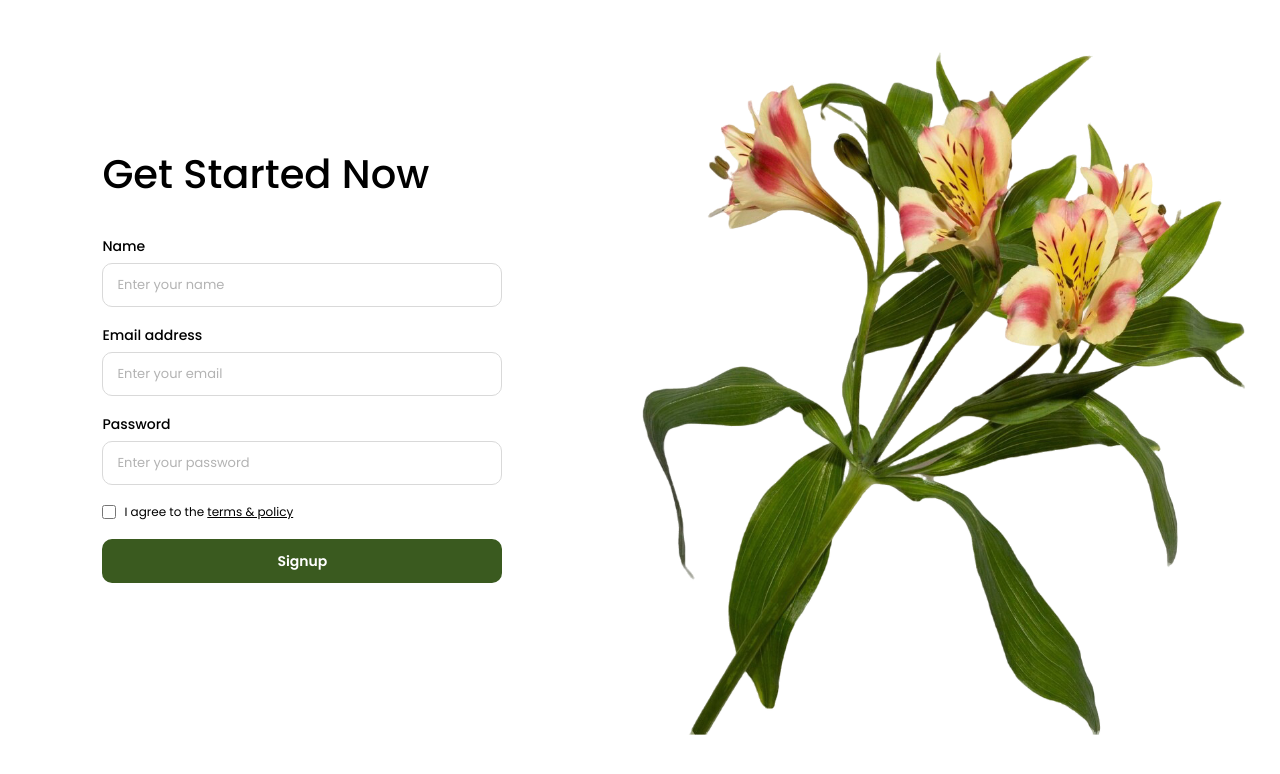
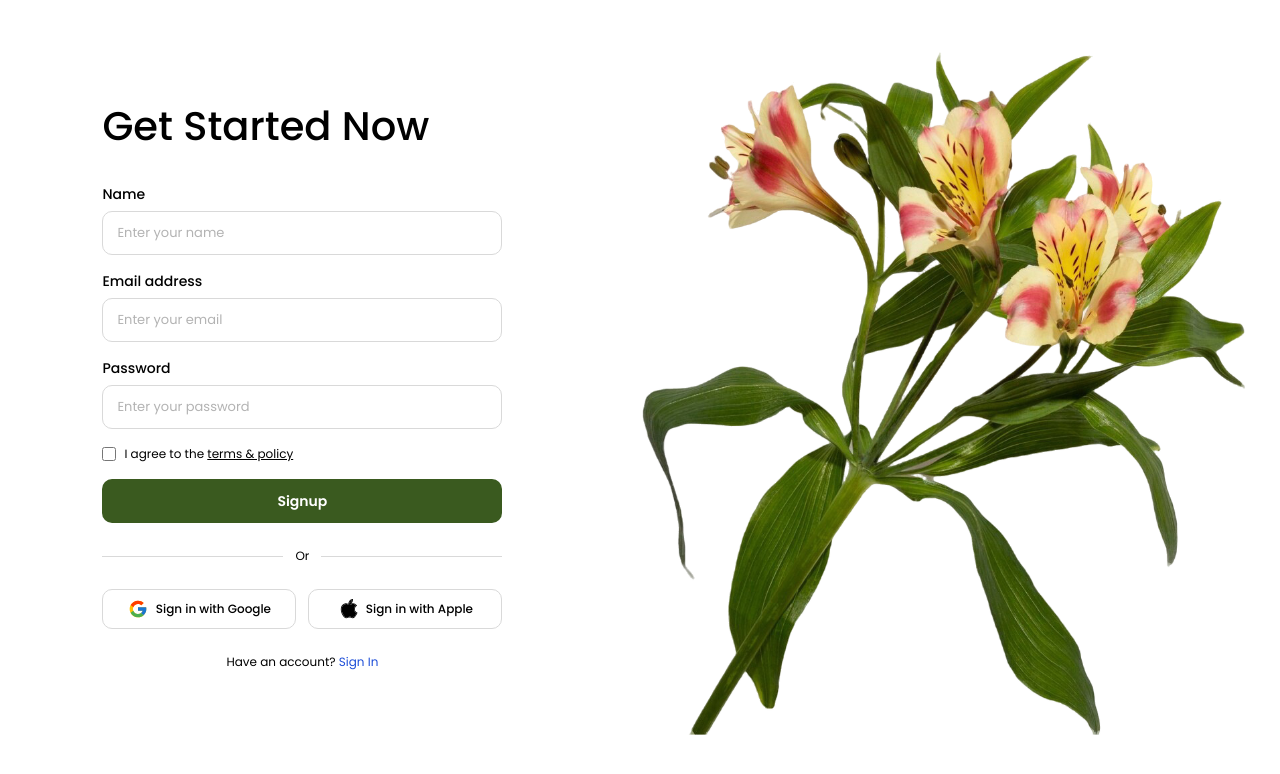
Before and after one commit to maynardvillar/appdev1-final-practical-exam, a React (Vite) app: page / in a window 1280 px wide. Shown: the top 774 px of the page. Built offline with nearby package versions, Linux system fonts and the light colour scheme.

Commit message:
Add divider and social sign-in buttons

```diff
--- a/src/SignUp.jsx
+++ b/src/SignUp.jsx
@@ -1,5 +1,7 @@
 import styles from './SignUp.module.css'
 import blossom from './assets/blossom-flower.svg'
+import googleLogo from './assets/icons-google-logo.svg'
+import appleLogo from './assets/icons-apple-logo.svg'
 
 function SignUp() {
   return (
@@ -47,6 +49,27 @@
 
           <button type="submit" className={styles.button}>Signup</button>
         </form>
+
+        <div className={styles.divider}>
+          <span className={styles.line}></span>
+          <span className={styles.dividerText}>Or</span>
+          <span className={styles.line}></span>
+        </div>
+
+        <div className={styles.socials}>
+          <button type="button" className={styles.socialButton}>
+            <img className={styles.socialIcon} src={googleLogo} alt="Google logo" />
+            Sign in with Google
+          </button>
+          <button type="button" className={styles.socialButton}>
+            <img className={styles.socialIcon} src={appleLogo} alt="Apple logo" />
+            Sign in with Apple
+          </button>
+        </div>
+
+        <p className={styles.bottomText}>
+          Have an account? <a href="#" className={styles.signIn}>Sign In</a>
+        </p>
       </section>
 
       <section className={styles.right}>
--- a/src/SignUp.module.css
+++ b/src/SignUp.module.css
@@ -14,7 +14,7 @@
   display: flex;
   flex-direction: column;
   justify-content: flex-start;
-  padding: 18vh 0 0 8%;
+  padding: 12vh 0 0 8%;
 }
 
 .right {
@@ -31,7 +31,7 @@
 }
 
 .title {
-  margin: 0 0 32px 0;
+  margin: 0 0 28px 0;
   font-size: 40px;
   font-weight: 500;
   color: #000000;
@@ -40,7 +40,7 @@
 .form {
   display: flex;
   flex-direction: column;
-  gap: 18px;
+  gap: 16px;
   width: 100%;
   max-width: 400px;
 }
@@ -104,3 +104,66 @@
   font-weight: 600;
   cursor: pointer;
 }
+
+.divider {
+  display: flex;
+  align-items: center;
+  gap: 12px;
+  width: 100%;
+  max-width: 400px;
+  margin: 24px 0;
+}
+
+.line {
+  flex: 1;
+  height: 1px;
+  background: #d9d9d9;
+}
+
+.dividerText {
+  font-size: 12px;
+  color: #000000;
+}
+
+.socials {
+  display: flex;
+  gap: 12px;
+  width: 100%;
+  max-width: 400px;
+}
+
+.socialButton {
+  flex: 1;
+  display: flex;
+  align-items: center;
+  justify-content: center;
+  gap: 8px;
+  height: 40px;
+  border: 1px solid #d9d9d9;
+  border-radius: 10px;
+  background: #ffffff;
+  font-family: inherit;
+  font-size: 12px;
+  font-weight: 500;
+  color: #000000;
+  cursor: pointer;
+}
+
+.socialIcon {
+  width: 20px;
+  height: 20px;
+}
+
+.bottomText {
+  width: 100%;
+  max-width: 400px;
+  margin: 24px 0 0 0;
+  text-align: center;
+  font-size: 12px;
+  color: #000000;
+}
+
+.signIn {
+  color: #1d4ed8;
+  text-decoration: none;
+}
```
Also changed, not shown: villar-signup-bottom.png (added).
